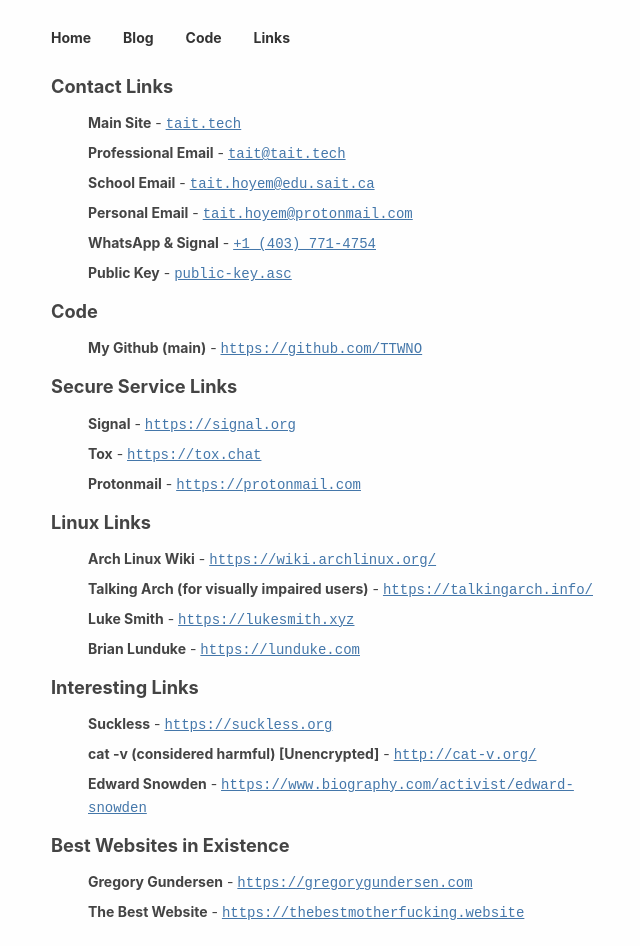
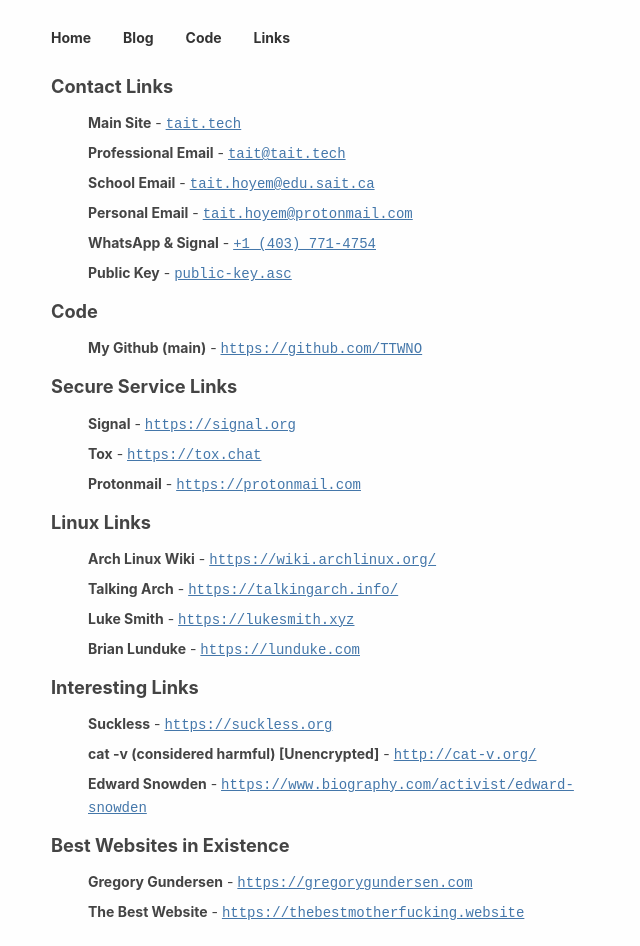
Before and after one commit to TTWNO/tait.tech, a Jekyll site: the page built from links/index.html, in a window 1280 px wide. Shown: the whole page, without its empty margins (289-929 px from the left). Built offline with Jekyll 4.4.1, drawn with Linux system fonts in a browser that asks for light colours.

Commit message:
Shorten name of link

```diff
--- a/_data/links.yml
+++ b/_data/links.yml
@@ -39,7 +39,7 @@
   - name: Arch Linux Wiki
     value: https://wiki.archlinux.org/
     label: INHERIT
-  - name: Talking Arch (for visually impaired users)
+  - name: Talking Arch
     value: https://talkingarch.info/
     label: INHERIT
   - name: Luke Smith
```
